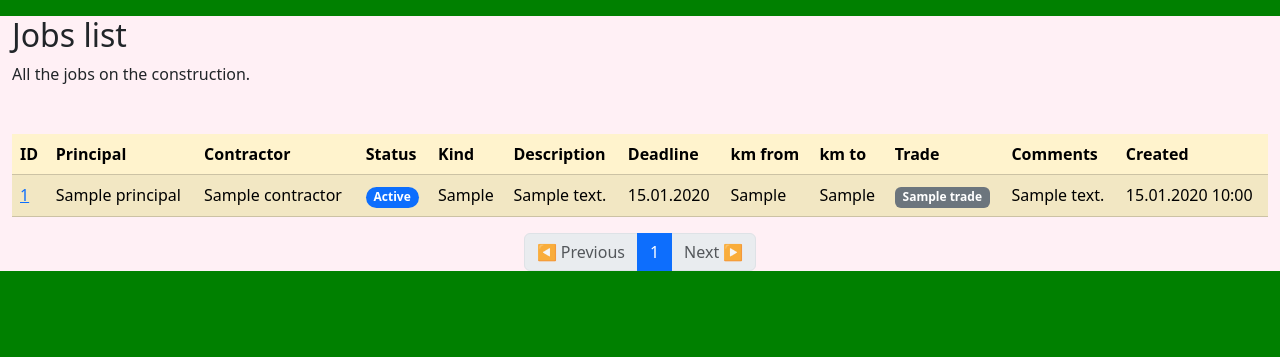
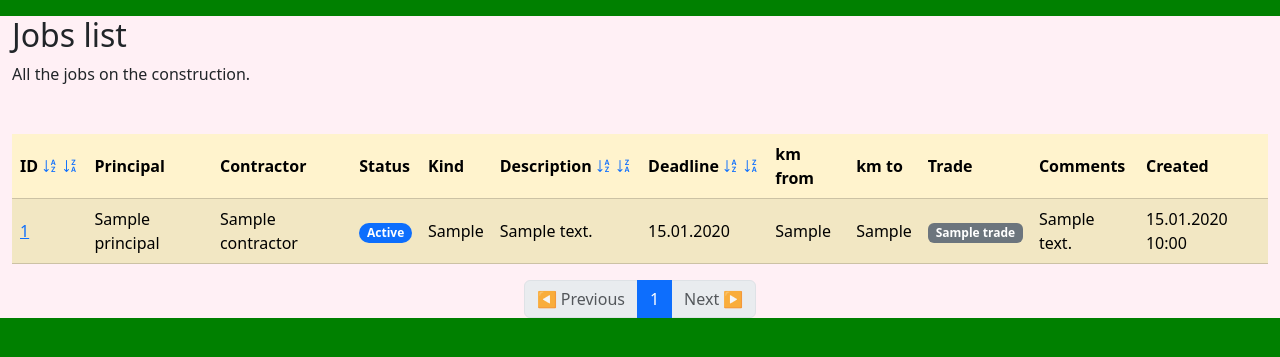
Before and after one commit to 117marta/job_book, a Django app: template jobs/templates/jobs/jobs_all.html in a window 1280 px wide. Shown: the part 144-501 px from the top of the page. Run offline with Django 5.2, Linux system fonts and the light colour scheme; the template is opened without the code that fills it: most values are stand-ins (such as "Sample title", 1, 10 or a date in 2020); some libraries are stand-ins or nearby versions.

Commit message:
Sort few job columns + improve elided pagination

```diff
--- a/jobs/templates/jobs/jobs_all.html
+++ b/jobs/templates/jobs/jobs_all.html
@@ -12,20 +12,39 @@
 
         <table class="table table-striped table-hover table-warning mt-5">
             <thead class="align-middle">
+                {% with sort_ascending="bi bi-sort-alpha-down" sort_descending="bi bi-sort-alpha-down-alt" %}
                     <tr>
-                    <th>ID</th>
+                        <th>
+                            <div class="nowrap">ID
+                                <a href="?order_by=pk"><i class="{{ sort_ascending }}"></i></a>
+                                <a href="?order_by=-pk"><i class="{{ sort_descending }}"></i></a>
+                            </div>
+                        </th>
                         <th>Principal</th>
                         <th>Contractor</th>
                         <th>Status</th>
                         <th>Kind</th>
-                    <th>Description</th>
-                    <th>Deadline</th>
+                        <th>
+                            <div class="nowrap">
+                                Description
+                                <a href="?order_by=description"><i class="{{ sort_ascending }}"></i></a>
+                                <a href="?order_by=-description"><i class="{{ sort_descending }}"></i></a>
+                            </div>
+                        </th>
+                        <th>
+                            <div class="nowrap">
+                                Deadline
+                                <a href="?order_by=deadline"><i class="{{ sort_ascending }}"></i></a>
+                                <a href="?order_by=-deadline"><i class="{{ sort_descending }}"></i></a>
+                            </div>
+                        </th>
                         <th>km from</th>
                         <th>km to</th>
                         <th>Trade</th>
                         <th>Comments</th>
                         <th>Created</th>
                     </tr>
+                {% endwith %}
             </thead>
             <tbody>
                 {% for job in page_object %}
@@ -51,35 +70,38 @@
             </tbody>
         </table>
 
+        {% if jobs %}
             <nav aria-label="Page navigation example">
                 <ul class="pagination justify-content-center">
                     <li class="page-item {% if not page_object.has_previous %}disabled{% endif %}">
-                    <a class="page-link" href="{% if page_object.has_previous %}?page={{ page_object.previous_page_number }}{% endif %}">◀️ Previous</a>
+                        <a class="page-link" href="{% if page_object.has_previous %}?page={{ page_object.previous_page_number }}&order_by={{ order_by }}{% endif %}">◀️ Previous</a>
                     </li>
 
-                {% for page in adjusted_elided_pages %}
-                    {% if page_object.number == page %}
+                    {% get_elided_page_range paginator page_object.number 2 1 as page_range %}
+                    {% for page_num in page_range %}
+                        {% if page_object.number == page_num %}
                             <li class="page-item active">
-                            <a class="page-link">{{ page }}</a>
+                                <a class="page-link">{{ page_num }}</a>
                             </li>
                         {% else %}
-                        {% if page == paginator.ELLIPSIS %}
+                            {% if page_num == paginator.ELLIPSIS %}
                                 <li class="page-item">
                                     <span class="page-link">{{ paginator.ELLIPSIS }}</span>
                                 </li>
                             {% else %}
                                 <li class="page-item">
-                                <a class="page-link" href="?page={{ page }}">{{ page }}</a>
+                                    <a class="page-link" href="?page={{ page_num }}&order_by={{ order_by }}">{{ page_num }}</a>
                                 </li>
                             {% endif %}
                         {% endif %}
                     {% endfor %}
 
                     <li class="page-item {% if not page_object.has_next %}disabled{% endif %}">
-                    <a class="page-link" href="{% if page_object.has_next %}?page={{ page_object.next_page_number }}{% endif %}">Next ️▶️</a>
+                        <a class="page-link" href="{% if page_object.has_next %}?page={{ page_object.next_page_number }}&order_by={{ order_by }}{% endif %}">Next ️▶️</a>
                     </li>
                 </ul>
             </nav>
+        {% endif %}
     </div>
 
 {% endblock %}
--- a/jobs/templatetags/job_filters.py
+++ b/jobs/templatetags/job_filters.py
@@ -1,8 +1,23 @@
 from django import template
+from django.core.paginator import Paginator
 
 register = template.Library()
 
 
 @register.filter
 def km(value):
+    """
+    Returns a `+` as a seperator.
+    """
     return str(value).replace(".", "+")
+
+
+@register.simple_tag
+def get_elided_page_range(paginator, number, on_each_side=2, on_ends=1):
+    """
+    Returns a 1-based list of page numbers.
+    """
+    paginator = Paginator(paginator.object_list, paginator.per_page)
+    return paginator.get_elided_page_range(
+        number=number, on_each_side=on_each_side, on_ends=on_ends
+    )
--- a/static/css/style.css
+++ b/static/css/style.css
@@ -48,3 +48,8 @@ h1 {
 .job-default {
     background-color:  #898585 ;
 }
+
+
+.nowrap {
+    white-space: nowrap;
+}
```
Also changed, not shown: jobs/views.py (+5 -8 lines). Lines whose indentation alone changed are shown as unchanged.
